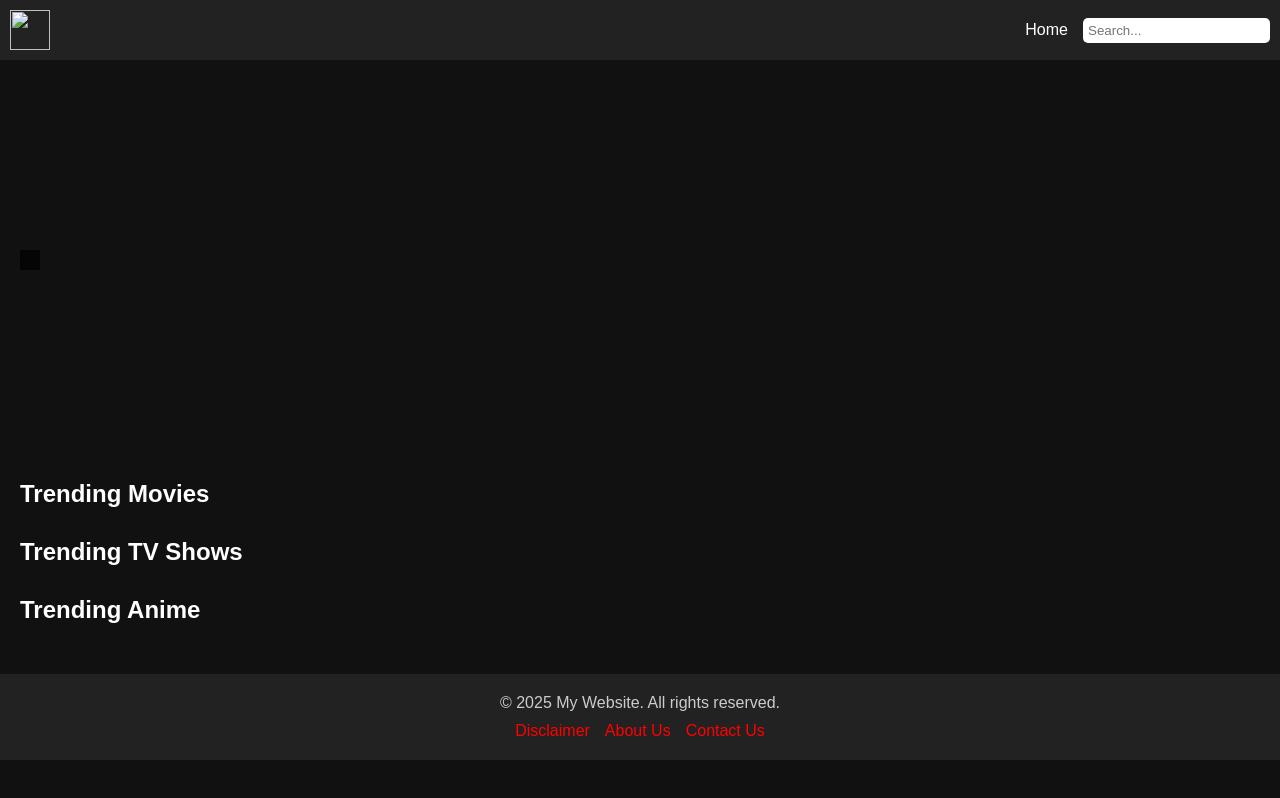
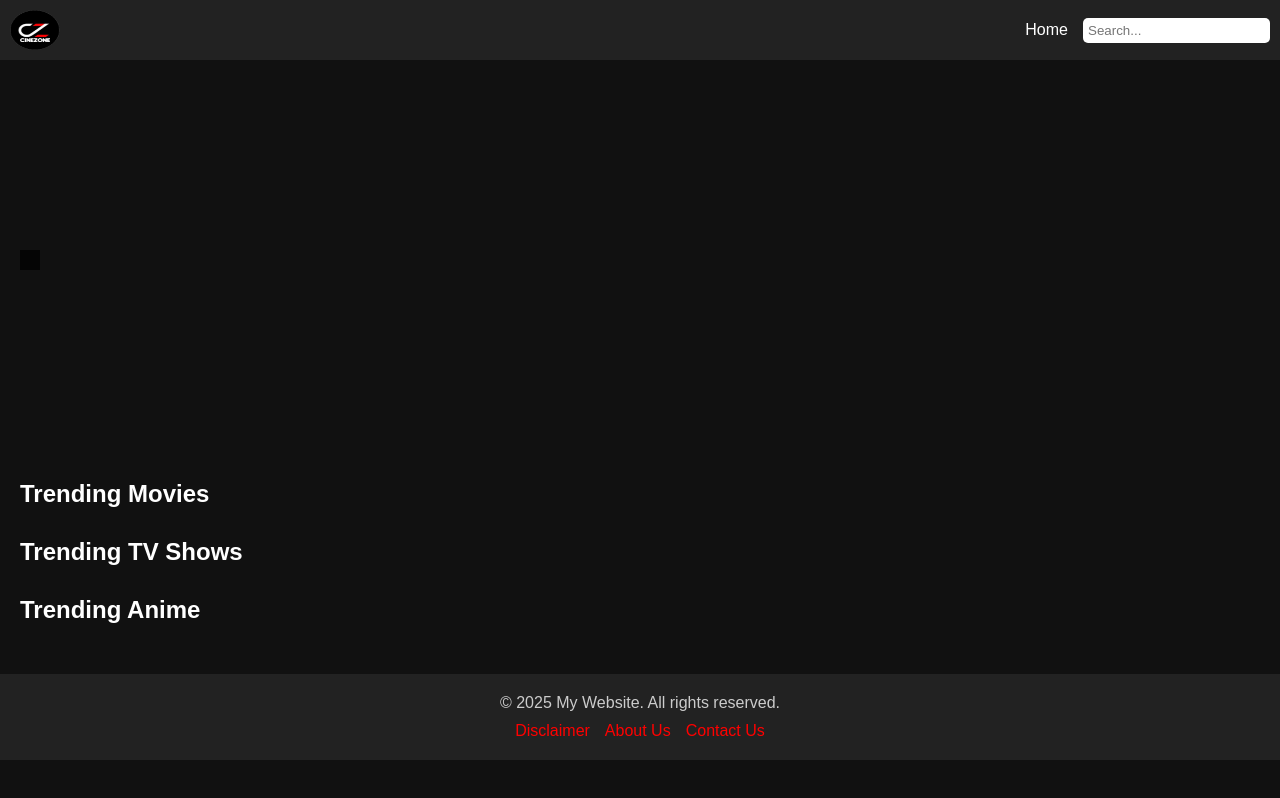
Before and after one commit to samdsecond/cinezone, a plain HTML site: page my-website/index.html in a window 1280 px wide. Drawn offline with Linux system fonts and the light colour scheme; no server answers.

Commit message:
index.html

```diff
--- a/my-website/index.html
+++ b/my-website/index.html
@@ -13,7 +13,7 @@
 
 <body>
   <div class="navbar">
-    <img src="my-website/logo.PNG" />
+    <img src="logo.png" alt="logo" width="50" height="50" />
     <div class="nav-links">
       <a href="index.html">Home</a>
       <input type="text" class="search-bar" placeholder="Search..." onfocus="openSearchModal()" />
```
